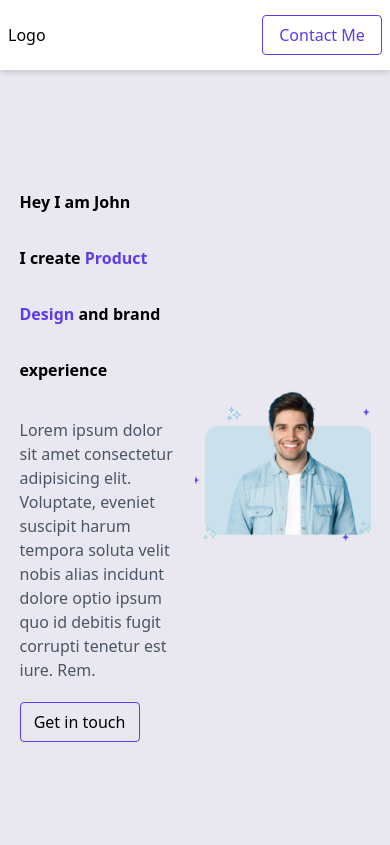
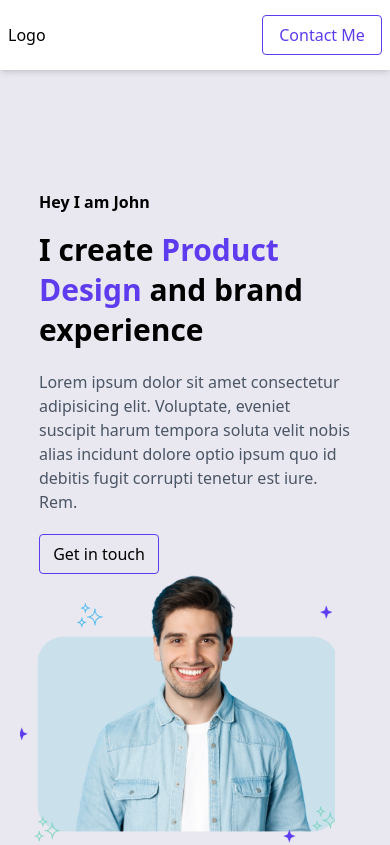
Before and after one commit to Maryammuhammadafzal/Product_Designer_Portfolio, a React (Vite) app: page / in a window 390 px wide. Shown: the top 845 px of the page. Built offline with nearby package versions, Linux system fonts and the light colour scheme.

Commit message:
3rd section responsive

```diff
--- a/src/Components/Hero/Hero.jsx
+++ b/src/Components/Hero/Hero.jsx
@@ -5,10 +5,10 @@ import SubHeading from "../SubHeading/SubHeading";
 
 const Hero = () => {
   return (
-    <div className="w-full  h-auto 2xl-h-screen  flex justify-evenly  items-center">
-      <div className="w-[50%] h-[100%] flex flex-col items-center gap-y-5 justify-center ">
+    <div className="w-full  h-auto 2xl-h-screen flex-col md:flex-row flex justify-evenly  items-center">
+      <div className="md:w-[50%] h-[100%] w-full flex flex-col items-center gap-y-5 justify-center ">
         <SubHeading text="Hey I am John"/>
-        <h1 className="w-[80%] h-fit leading-14 font-bold md:text-4xl lg:text-5xl xl:text-6xl xl:leading-16">
+        <h1 className="w-[80%] h-fit leading-10 font-bold text-3xl sm:text-4xl md:leading-12  lg:text-5xl xl:text-6xl xl:leading-16">
           I create <span className="text-[#5E3BEE]">Product Design</span> and brand experience
         </h1>
         <p className="w-[80%] h-fit text-base text-gray-600 lg:text-lg xl:text-xl ">
@@ -21,7 +21,7 @@ const Hero = () => {
         <Button text="Get in touch" bg="[#5E3BEE]" color="[#fff]"/>
         </div>
       </div>
-      <div className="w-[50%] h-auto flex justify-between items-center">
+      <div className="md:w-[50%] w-[90%] h-auto flex justify-between items-center">
         <img src={HeroImage} alt="heroImage" className="w-[90%] h-auto" />
       </div>
     </div>
```
